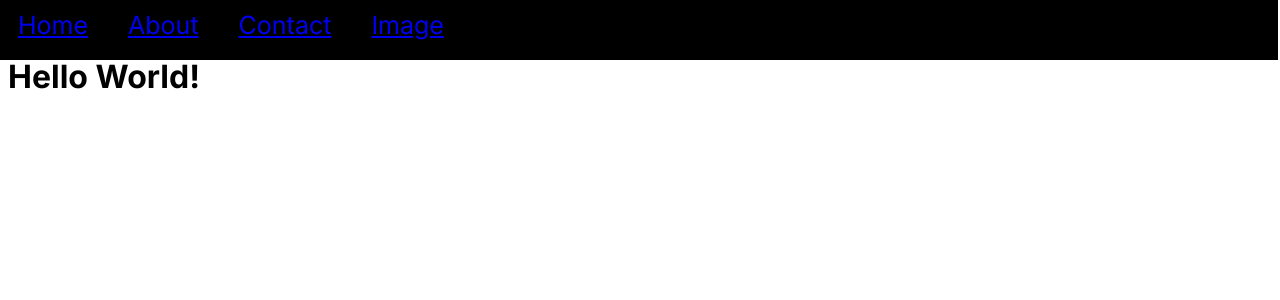
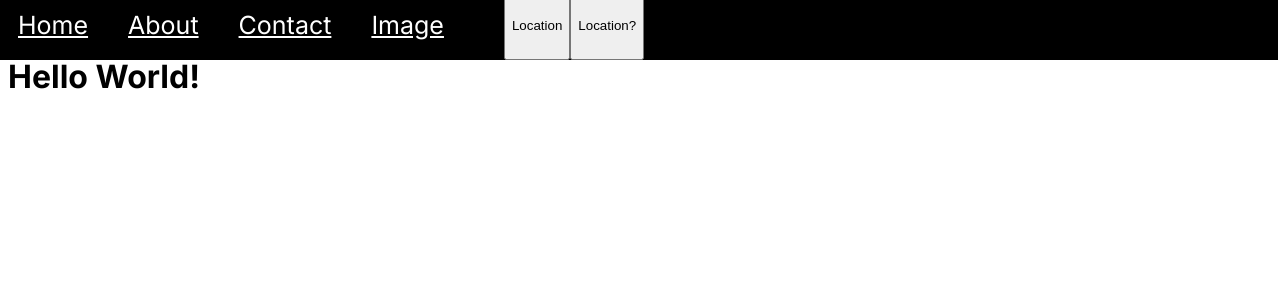
Before and after one commit to spacey-sooty/website-comp, a Next.js app: page / in a window 1280 px wide. Shown: the top 300 px of the page. Built offline with nearby package versions, Linux system fonts and the light colour scheme.

Commit message:
working navbar currently working on colour change functionality for links

```diff
--- a/src/app/layout.tsx
+++ b/src/app/layout.tsx
@@ -1,7 +1,7 @@
 import '@/styles/globals.css'
 import { Inter } from 'next/font/google'
 import '@/styles/page.css'
-import NavBar from '@/components/Navbar2'
+import NavBar from '@/components/navbar'
 
 const inter = Inter({ subsets: ['latin'] })
 
--- a/src/app/page.tsx
+++ b/src/app/page.tsx
@@ -1,5 +1,4 @@
 "use client";
-// import NavBar from '@/components/navbar'
 import '@/styles/page.css'
 
 export default function Home() {
--- a/src/components/Navbar2.tsx
+++ /dev/null
@@ -1,49 +0,0 @@
-"use client"
-import React from 'react'
-import Link from 'next/link'
-import '@/styles/page.css'
-
-
-export default class NavBar extends React.Component{
-  constructor(props: string) {super(props);}
-
-  render(): React.ReactNode {
-      return (
-        <div>
-          <>
-          <div>
-          <div className='navbar'>
-            <div id="margin20">
-              <Link href="/">
-                Home
-              </Link>
-            </div>
-            <div id="margin20">
-              <Link href="/about">
-                About
-              </Link>
-            </div>
-            <div id="margin20">
-              <Link href="/contact">
-                Contact
-              </Link>
-            </div>
-            <div id="margin20">
-              <Link href="/image">
-                Image
-              </Link>
-            </div>
-            </div>
-        {/* <BrowserRouter>
- 				<Routes>
- 					<Route path="/" element={<_home />} />
- 					<Route path="/about" element={<_about />} />
- 					<Route path="/contact" element={<_contact />} />
- 					<Route path="/image" element={<_image />} />
- 				</Routes>
- 			  </BrowserRouter> */}
-        </div>
-          </>
-        </div> )
-  }
-}
--- a/src/components/navbar.tsx
+++ b/src/components/navbar.tsx
@@ -1,69 +1,75 @@
-// "use client";
-// import React from "react";
-// import { BrowserRouter, Routes, Route, NavLink } from "react-router-dom";
-// import about from '@/app/about';
-// import home from '@/app/home';
-// import contact from '@/app/contact'
-// import image from '@/app/image'
-// import '@/styles/page.module.css'
+"use client"
+import React from 'react'
+import Link from 'next/link'
+import '@/styles/page.css'
 
-// var _home = home;
-// var _about = about;
-// var _contact = contact;
-// var _image = image;
+export default class NavBar extends React.Component{
+  constructor(props: string) {super(props);}
 
-// function NavBar() {
-//   return (
-// 		<div>
-// 			<>
-// 			<BrowserRouter>
-// 				<div style={{
-// 					display: "flex",
-// 					background: 'black',
-// 					margin: '-10px',
-// 					padding: '0px',
-// 					fontSize: '30px',
-// 					overflow: 'hidden',
-// 					position: 'fixed',
-//   					top: '0',
-//   					width: '100%',
-// 				}}>
-// 					<div style={{ margin: '20px' }}>
-// 						<NavLink to="/" style={({ isActive }) => ({
-// 							color: isActive ? 'greenyellow' : 'white' })}>
-// 							Home
-// 						</NavLink>
-// 					</div>
-// 					<div style={{ margin: '20px' }}>
-// 						<NavLink to="/about" style={({ isActive }) => ({
-// 							color: isActive ? 'greenyellow' : 'white' })}>
-// 							About
-// 						</NavLink>
-// 					</div>
-// 					<div style={{ margin: '20px' }}>
-// 						<NavLink to="/contact" style={({ isActive }) => ({
-// 							color: isActive ? 'greenyellow' : 'white' })}>
-// 							Contact
-// 						</NavLink>
-// 					</div>
-// 					<div style={{ margin: '20px' }}>
-// 						<NavLink to="/image" style={({ isActive }) => ({
-// 							color: isActive ? 'greenyellow' : 'white' })}>
-// 							Image
-// 						</NavLink>
-// 					</div>
-// 				</div>
-// 				<Routes>
-// 					<Route path="/" element={<_home />} />
-// 					<Route path="/about" element={<_about />} />
-// 					<Route path="/contact" element={<_contact />} />
-// 					<Route path="/image" element={<_image />} />
-// 				</Routes>
-// 			</BrowserRouter>
-// 		</>
-// 		</div>
+ Test() {
+  console.log(window.location.href)
+  return(window.location.href)
+ }
 
-//   )
-// }
+ Location(url: string) {
+  var loc = this.Test() == url ? "yellow" : "white";
+  return loc
+  console.log(loc)
+ }
 
-// export default NavBar;
+ clickHandler2 = (location1: string) => {
+    return (event: React.MouseEvent) => {
+      this.Location(location1)
+    }
+  }
+
+
+ clickHandler = () => {
+  return (event: React.MouseEvent) => {
+    this.Test()
+    event.preventDefault()
+  }
+ }
+
+  render(): React.ReactNode {
+      return (
+        <div>
+          <>
+          <div>
+          <div className='navbar'>
+            <div id="margin20">
+              <Link href="/" className={this.Location("https:localhost:3000/")}>
+              {/* <Link href="/"> */}
+                Home
+              </Link>
+            </div>
+            <div id="margin20">
+              <Link href="/about" className={this.Location("https:localhost:3000/about")}>
+              {/* <Link href="/about"> */}
+                About
+              </Link>
+            </div>
+            <div id="margin20">
+              <Link href="/contact" className={this.Location("https:localhost:3000/contact")}>
+                Contact
+              </Link>
+            </div>
+            <div id="margin20">
+              <Link href="/image" className={this.Location("https:localhost:3000/image")}>
+                Image
+              </Link>
+            </div>
+            <div id="margin20">
+            </div>
+              <button type='button' onClick={this.clickHandler()}>
+                Location
+              </button>
+              <button type='button' onClick={this.clickHandler2("/hello")}>
+                Location?
+              </button>
+            </div>
+        </div>
+          </>
+        </div> )
+  }
+}
--- a/src/styles/page.css
+++ b/src/styles/page.css
@@ -1,12 +1,3 @@
-/* appears to be unnecesary but will leave just in case */
-/* .fixed {
-  position: fixed;
-  bottom: 0;
-  right: 0;
-  width: 300px;
-  border: 3px solid #73AD21;
-} */
-
 .navbar {
   display: flex;
   background: black;
@@ -27,3 +18,11 @@
   position: fixed;
   top: 36px;
 }
+
+.yellow {
+  color: yellow;
+}
+
+.white {
+  color: white;
+}
```
